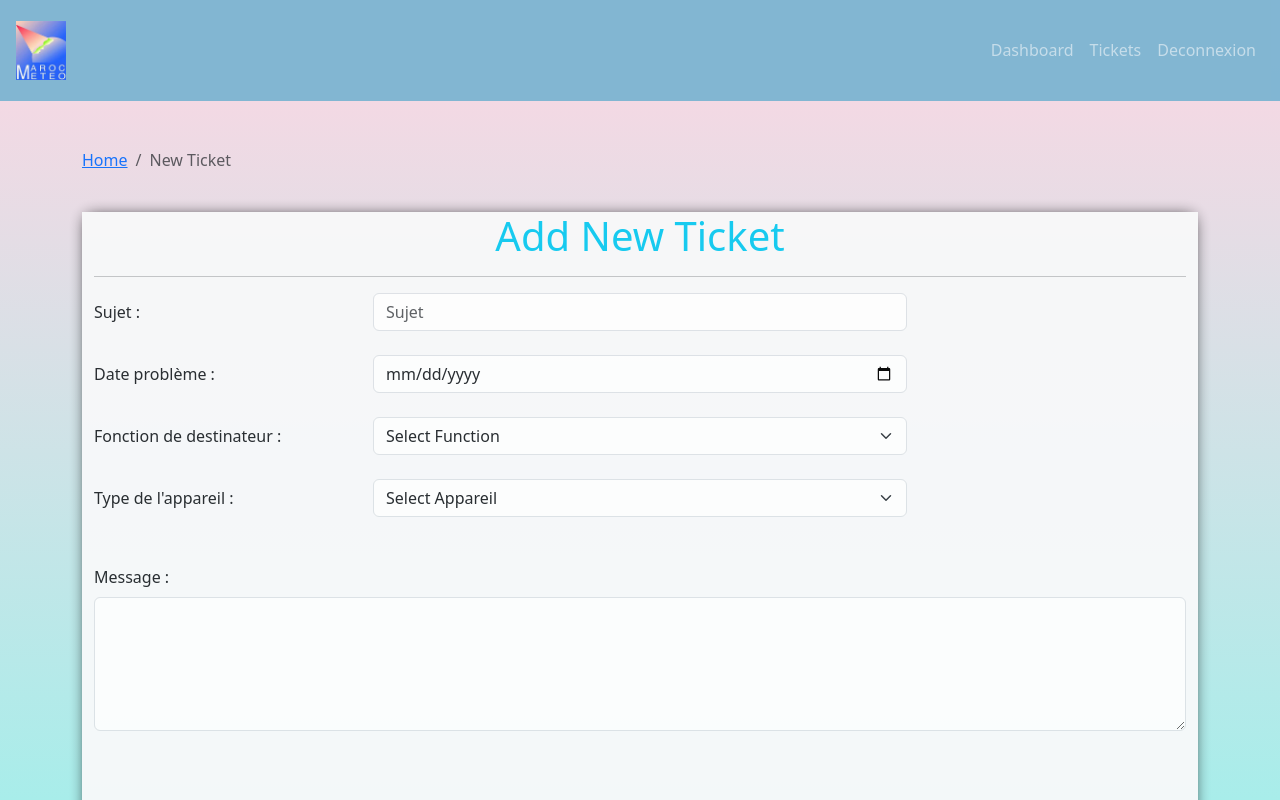
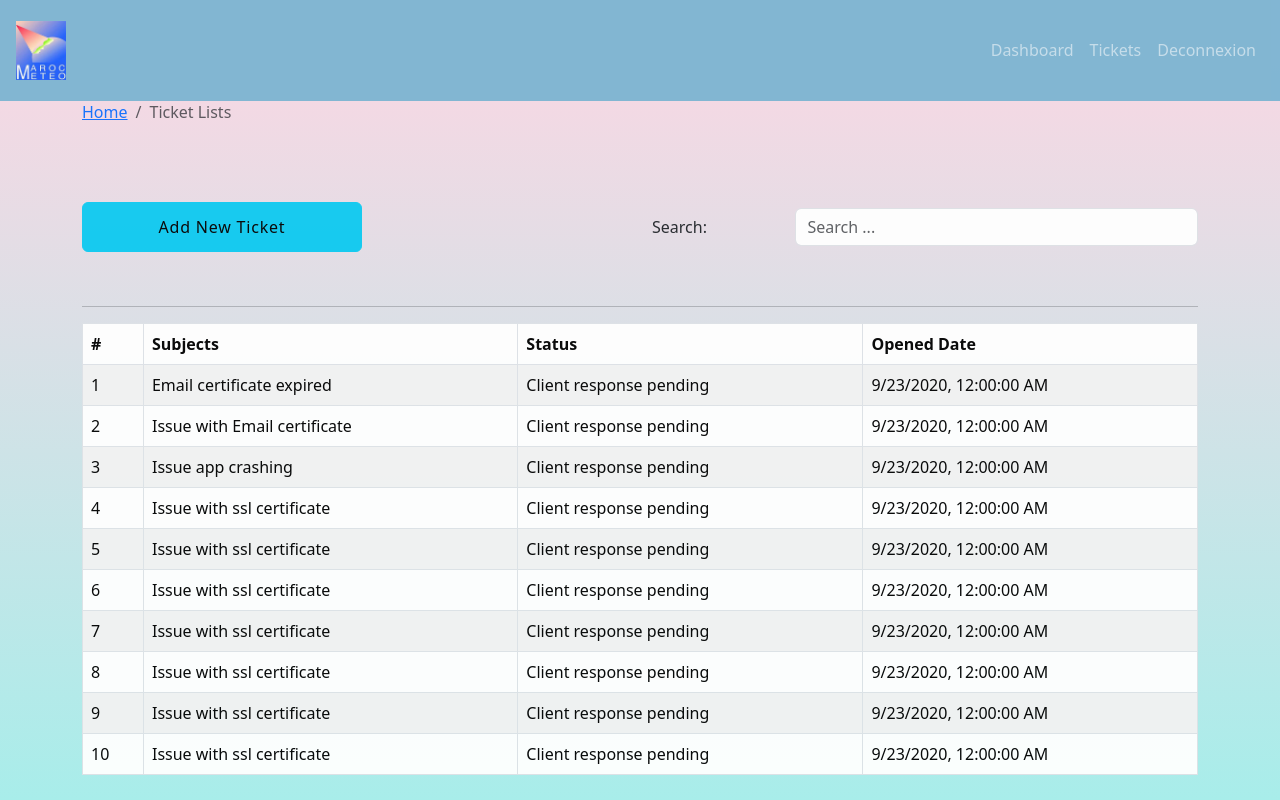
Before and after one commit to AymenBoubetana/System-tickets-front, a React (Create React App) app: page / in a window 1280 px wide. Shown: the top 800 px of the page. Built offline with nearby package versions, Linux system fonts and the light colour scheme; a web font is replaced by a local one.

Commit message:
adding list tickets page fourth commit

```diff
--- a/src/App.js
+++ b/src/App.js
@@ -5,6 +5,7 @@ import Login from './Pages/LogIn/Login';
 import DefaultLayout from './Layout/DefaultLayout';
 import Dashboard from './Pages/Dashboard/Dashboard';
 import AddTicket from './Pages/NouveauTicket/AddTicket';
+import ListeTicket from './Pages/ListesTickets/ListeTicket';
 
 function App() {
   return (
@@ -12,7 +13,8 @@ function App() {
     {/* <Login/> */}
     <DefaultLayout>
       {/* <Dashboard/> */}
-      <AddTicket/>
+      {/* <AddTicket/> */}
+      <ListeTicket/>
     </DefaultLayout>
     </div>
   );
--- /dev/null
+++ b/src/Components/SearchForm/SearchForm.js
@@ -0,0 +1,26 @@
+import React from 'react'
+import { Col, Form, Row } from 'react-bootstrap'
+
+const SearchForm = ({handleOnChange,str}) => {
+  return (
+    <div>
+      <Form>
+        <Form.Group as={Row}>
+          <Form.Label column sm="3">
+            Search:
+          </Form.Label>
+          <Col sm="9">
+            <Form.Control
+              name="searchStr"
+              value={str}
+              onChange={handleOnChange}
+              placeholder="Search ..."
+            />
+          </Col>
+        </Form.Group>
+      </Form>
+    </div>
+  )
+}
+
+export default SearchForm
--- a/src/Components/Ticket-table/Ticket-table.js
+++ b/src/Components/Ticket-table/Ticket-table.js
@@ -1,6 +1,7 @@
 import React from 'react'
 import { Table } from "react-bootstrap";
-const Tickettable = () => {
+import Faketickets from '../../assets/Data/Faketickets.json'
+const Tickettable = ({tickets}) => {
   return (
     <Table striped bordered hover>
     <thead>
@@ -12,13 +13,24 @@ const Tickettable = () => {
       </tr>
     </thead>
     <tbody>
-
-          <tr >
-            <td>01</td>
-            <td>impremente</td>
-            <td>en cours</td>
-            <td>12-10-1014</td>
+    {tickets.length ? (
+          tickets.map((row) => (
+            <tr key={row.id}>
+              <td>{row.id}</td>
+              <td>
+              {row.subject}
+              </td>
+              <td>{row.status}</td>
+              <td>{row.addedAt && new Date(row.addedAt).toLocaleString()}</td>
+            </tr>
+          ))
+        ) : (
+          <tr>
+            <td colSpan="4" className="text-center">
+              No ticket show{" "}
+            </td>
           </tr>
+        )}
 
     </tbody>
   </Table>
--- /dev/null
+++ b/src/Pages/ListesTickets/ListeTicket.css
@@ -0,0 +1,6 @@
+#row_center_listes_ticket{
+  display: flex;
+  flex-direction: row;
+  justify-content: space-between;
+  align-items: center;
+}
--- /dev/null
+++ b/src/Pages/ListesTickets/ListeTicket.js
@@ -0,0 +1,55 @@
+import React, { useEffect, useState } from 'react'
+import { Button, Col, Container, Row } from 'react-bootstrap'
+import PageBreadcrumb from '../../Components/PageBreadCrumb/PageBreadcrumb'
+import SearchForm from '../../Components/SearchForm/SearchForm'
+import './ListeTicket.css'
+import Tickettable from '../../Components/Ticket-table/Ticket-table'
+import Faketickets from '../../assets/Data/Faketickets.json'
+
+
+const ListeTicket = () => {
+
+  const [str,setstr] = useState("")
+  const [disp,setdisp] = useState(Faketickets)
+
+  useEffect(()=>{},[str])
+
+  const handleOnChange = (e)=>{
+    setstr(e.target.value)
+    handleFilter(e.target.value)
+  }
+  const handleFilter = sttr =>{
+       const dispTicket = Faketickets.filter((row)=>
+             row.subject.toLowerCase().includes(sttr.toLowerCase())
+      );
+      setdisp(dispTicket)
+  }
+
+  return (
+    <Container>
+      <Row>
+        <Col>
+          <PageBreadcrumb page="Ticket Lists" />
+        </Col>
+      </Row>
+      <Row className="mt-4" id='row_center_listes_ticket'>
+        <Col>
+
+            <Button variant="info" className='btn'>Add New Ticket</Button>
+
+        </Col>
+        <Col className="text-right">
+          <SearchForm handleOnChange={handleOnChange} str={str}/>
+        </Col>
+      </Row>
+      <hr />
+      <Row>
+        <Col>
+          <Tickettable tickets={disp} />
+        </Col>
+      </Row>
+    </Container>
+  )
+}
+
+export default ListeTicket
--- /dev/null
+++ b/src/assets/Data/Faketickets.json
@@ -0,0 +1,79 @@
+[
+  {
+    "id": 1,
+    "subject": "Email   certificate expired",
+    "status": "Client response pending",
+    "addedAt": "2020-09-23",
+    "history": [
+      {
+        "date": "2020-10-10",
+        "message": "sjflsjl",
+        "messageBy": "client"
+      },
+      {
+        "date": "2020-10-10",
+        "message": "sjflsjl",
+        "messageBy": "operator"
+      },
+      {
+        "date": "2020-10-10",
+        "message": "sjflsjl",
+        "messageBy": "client"
+      }
+    ]
+  },
+  {
+    "id": 2,
+    "subject": "Issue with Email certificate",
+    "status": "Client response pending",
+    "addedAt": "2020-09-23"
+  },
+  {
+    "id": 3,
+    "subject": "Issue app crashing",
+    "status": "Client response pending",
+    "addedAt": "2020-09-23"
+  },
+  {
+    "id": 4,
+    "subject": "Issue with ssl certificate",
+    "status": "Client response pending",
+    "addedAt": "2020-09-23"
+  },
+  {
+    "id": 5,
+    "subject": "Issue with ssl certificate",
+    "status": "Client response pending",
+    "addedAt": "2020-09-23"
+  },
+  {
+    "id": 6,
+    "subject": "Issue with ssl certificate",
+    "status": "Client response pending",
+    "addedAt": "2020-09-23"
+  },
+  {
+    "id": 7,
+    "subject": "Issue with ssl certificate",
+    "status": "Client response pending",
+    "addedAt": "2020-09-23"
+  },
+  {
+    "id": 8,
+    "subject": "Issue with ssl certificate",
+    "status": "Client response pending",
+    "addedAt": "2020-09-23"
+  },
+  {
+    "id": 9,
+    "subject": "Issue with ssl certificate",
+    "status": "Client response pending",
+    "addedAt": "2020-09-23"
+  },
+  {
+    "id": 10,
+    "subject": "Issue with ssl certificate",
+    "status": "Client response pending",
+    "addedAt": "2020-09-23"
+  }
+]
--- /dev/null
+++ b/src/utils/ShortTexte.js
@@ -0,0 +1,3 @@
+export const shortText = (str) => {
+  return str.length >= 3 && str.length <= 100;
+};
```
